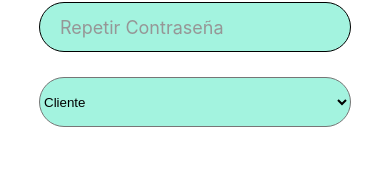
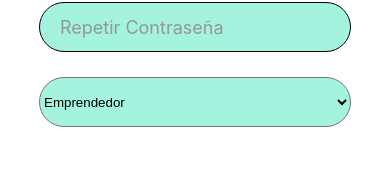
Before and after one commit to diegoOsorioB/tecnoMovil, a React Native app: screen /RegistrarLugar in a window 390 px wide. Shown: the part 473-650 px from the top of the page. Built offline with nearby package versions, Linux system fonts and the light colour scheme; no server answers.

Commit message:
Cambio de roles

```diff
--- a/src/components/RegisterForm.jsx
+++ b/src/components/RegisterForm.jsx
@@ -12,7 +12,7 @@ export default function RegisterForm({ changeForm }) {
     email: '',
     password: '',
     repeatPassword: '',
-    role: 'Cliente',
+    role: 'Emprendedor',
   });
 
   const [formErrors, setFormErrors] = useState({});
@@ -97,7 +97,7 @@ export default function RegisterForm({ changeForm }) {
           onValueChange={(value) => setFormData({ ...formData, role: value })}
           style={styles.picker}
         >
-          <Picker.Item label="Cliente" value="Cliente" />
+          <Picker.Item label="Emprendedor" value="Emprendedor" />
           <Picker.Item label="Usuario" value="Usuario" />
         </Picker>
 
--- a/src/components/RegistrarLugar.jsx
+++ b/src/components/RegistrarLugar.jsx
@@ -207,4 +207,10 @@ const styles = StyleSheet.create({
     borderRadius: 10,
     marginBottom: 10,
   },
+  imageButton: {
+    backgroundColor: '#3cf',
+    paddingVertical: 5,
+    paddingHorizontal: 20,
+    borderRadius: 5,
+  },
 });
```
